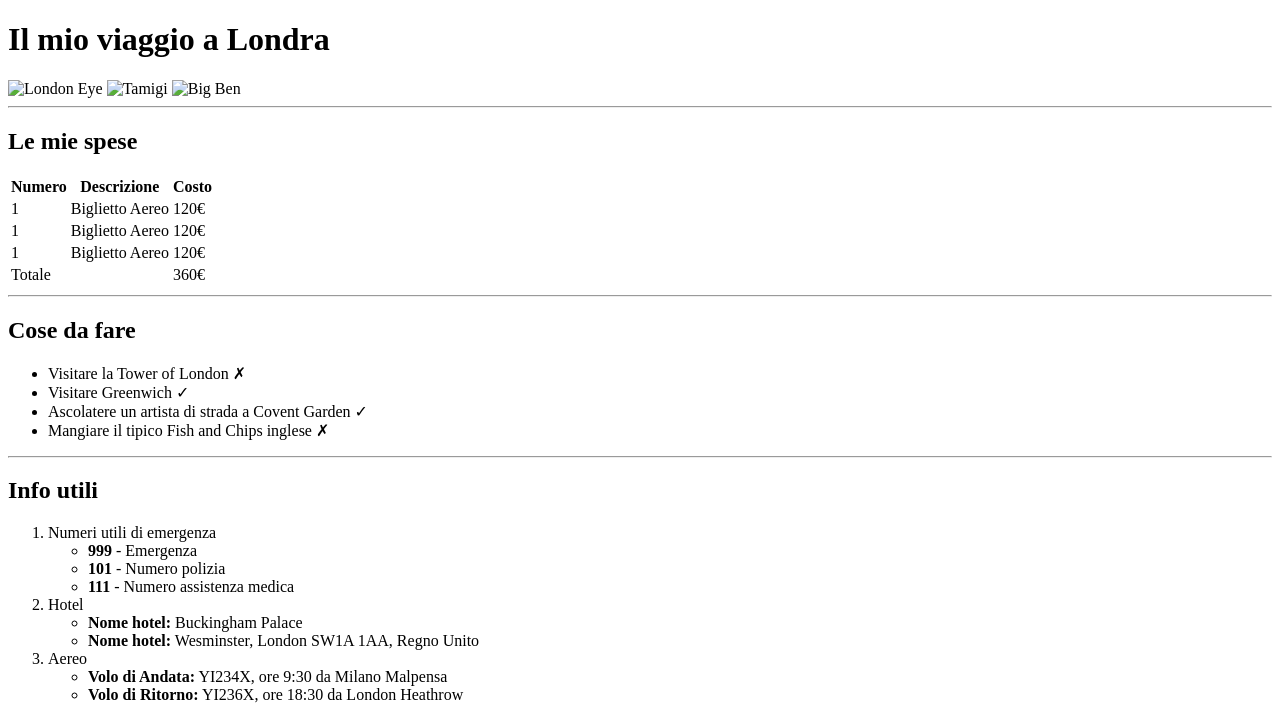
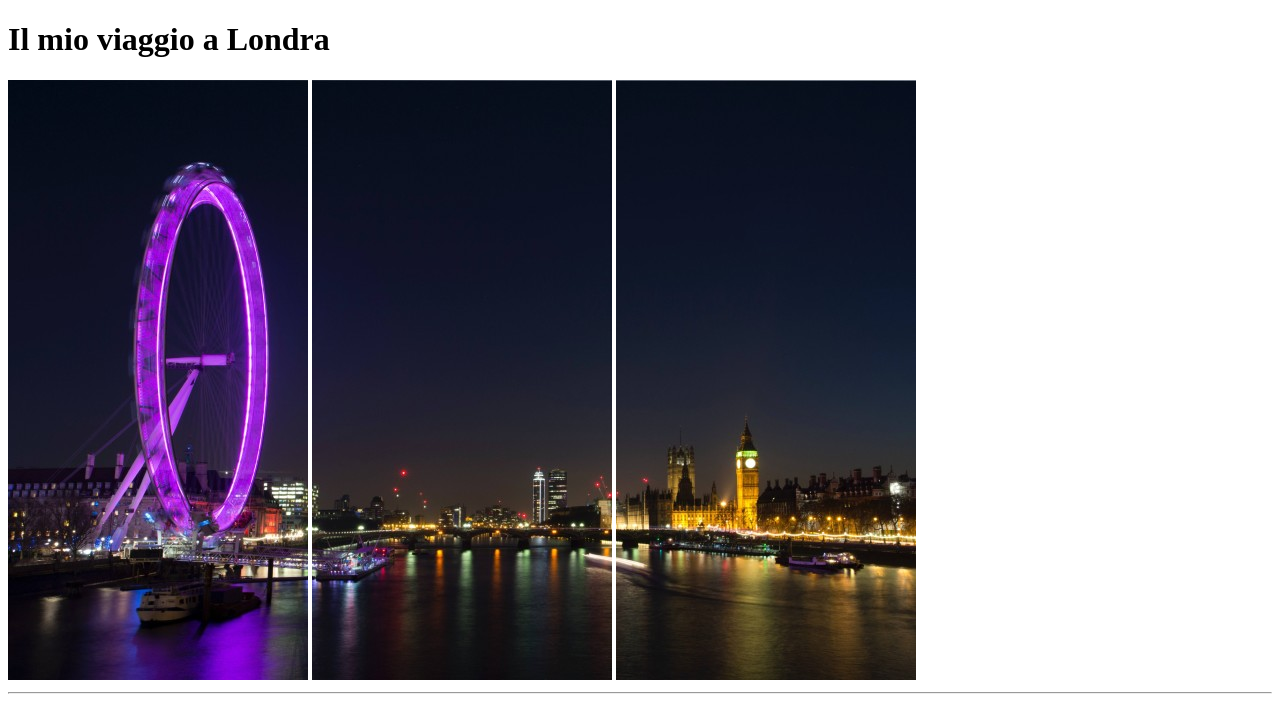
Before and after one commit to GianlucaGiardella/html-london-trip, a plain HTML site: page index.html in a window 1280 px wide. Shown: the top 711 px of the page. Drawn offline with Linux system fonts and the light colour scheme; the site is published under a folder, as on GitHub Pages, so addresses that start at the root find nothing.

Commit message:
Update index.html
Modificato il percorso delle immagini

```diff
--- a/index.html
+++ b/index.html
@@ -8,9 +8,9 @@
 </head>
 <body>
     <h1>Il mio viaggio a Londra</h1>
-    <img src="/img/pexels-bill-emrich-230794-0.jpg" alt="London Eye">
-    <img src="/img/pexels-bill-emrich-230794-1.jpg" alt="Tamigi">
-    <img src="/img/pexels-bill-emrich-230794-2.jpg" alt="Big Ben">
+    <img src="img/pexels-bill-emrich-230794-0.jpg" alt="London Eye">
+    <img src="img/pexels-bill-emrich-230794-1.jpg" alt="Tamigi">
+    <img src="img/pexels-bill-emrich-230794-2.jpg" alt="Big Ben">
     <hr>
 
     <h2>Le mie spese</h2>
```
